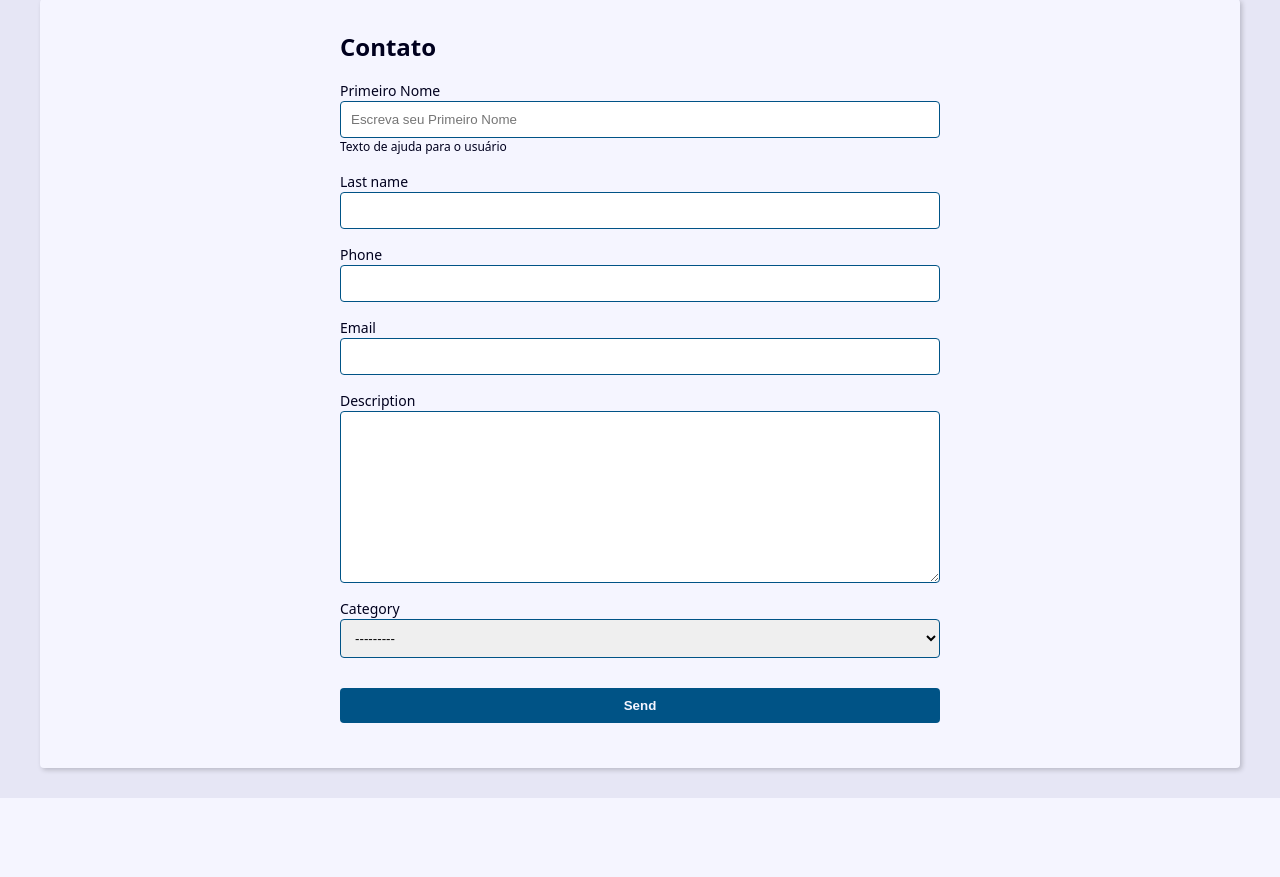
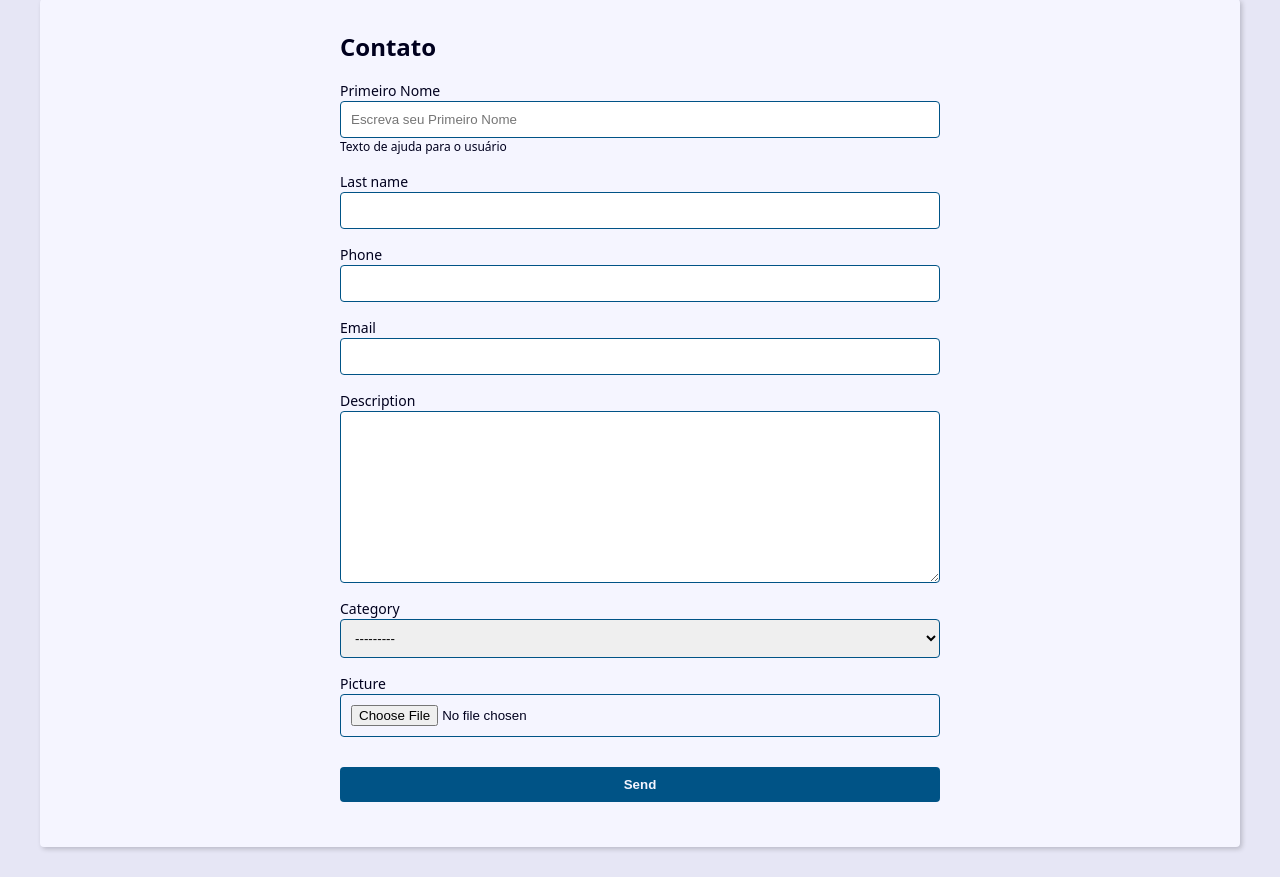
Before and after one commit to AnaVSSCaldeira/agenda, a Django app: page /contact/create/ in a window 1280 px wide. Shown: the part 270-1147 px from the top of the page. Before the commit the page ends 1068 px from the top, so only its background shows below. Run offline with Django 4.2, Linux system fonts and the light colour scheme; data comes from the database, SQL or seed files in the repository; both versions use the stored data as it was after the commit.

Commit message:
add image file in the form

```diff
--- a/contact/forms.py
+++ b/contact/forms.py
@@ -12,17 +12,17 @@ class ContactForm(forms.ModelForm):
             'email',
             'description',
             'category',
+            'picture',
 
         )
-        # Pode mexer do widgets aqui, no __init__ ou criar uma classe própria!
-        # widgets = {
-        #     'first_name': forms.TextInput(
-        #         attrs={
-        #             'class': 'class-a class-b',
-        #             'placeholder': 'Escreva seu primeiro nome'
-        #         }
-        #     )
-        # }
+
+    picture = forms.ImageField(
+        widget=forms.FileInput(
+            attrs={
+                'accept':'image/*',
+            }
+        )
+    )
 
     first_name = forms.CharField(
         widget=forms.TextInput(
@@ -34,14 +34,6 @@ class ContactForm(forms.ModelForm):
         label='Primeiro Nome',
         help_text='Texto de ajuda para o usuário',
     )
-
-    def __init__(self, *args, **kwargs):
-        super().__init__(*args, **kwargs)
-
-        # self.fields['first_name'].widget.attrs.update({
-        #     'class': 'class-a class-b',
-        #     'placeholder': 'Primeiro Nome',
-        # })
 
     def clean(self): #Pode fazer a validação deste jeito
         cleaned_data = self.cleaned_data
@@ -58,20 +50,3 @@ class ContactForm(forms.ModelForm):
             self.add_error('last_name', error)
 
         return super().clean()
-
-    # def clean_first_name(self): #Ou deste jeito
-    #     first_name = self.cleaned_data.get('first_name')
-
-    #     if first_name == 'ABC':
-    #         self.add_error(
-    #             'first_name',
-    #             ValidationError(
-    #                 'MENSAGEM DE ERRO',
-    #                 code='invalid'
-    #             )
-    #         )
-    #         # raise ValidationError(
-    #         #     'Não digite ABC!',
-    #         #     code='invalid',
-    #         # )
-    #     return first_name
--- a/contact/templates/contact/contact.html
+++ b/contact/templates/contact/contact.html
@@ -11,7 +11,11 @@
         <p><b>Created Date:</b> {{ contact.created_date }}</p>
         <p><b>Description:</b> {{ contact.description }}</p>
         <p><b>Category:</b> {{ contact.category.name }}</p>
-
+        {% if contact.picture %}
+            <p>
+                <img src="{{ contact.picture.url }}" alt="{{ contact.first_name }} {{ contact.last_name }}">
+            </p>
+        {% endif %}
         <div class="contact-links">
             <a class="btn btn-link" href="{% url 'contact:update' contact.id %}">Atualizar</a>
 
--- a/contact/templates/contact/create.html
+++ b/contact/templates/contact/create.html
@@ -23,6 +23,12 @@
                     <p class="help-text">{{ field.help_text }}</p>
                 {% endif %}
 
+                {% if field.name == 'picture' and field.value.url %}
+                    <div class="form-group">
+                        <img src="{{ field.value.url }}" alt="">
+                    </div>
+                {% endif %}
+
                 <!-- <input type="text" name="first_name" maxlength="255" id="id_first_name"> -->
             </div>
             {% endfor %}
--- a/contact/views/contact_forms.py
+++ b/contact/views/contact_forms.py
@@ -7,7 +7,7 @@ from contact.models import Contact
 def create(request):
     form_action=reverse('contact:create')
     if request.method == 'POST':
-        form = ContactForm(request.POST)
+        form = ContactForm(request.POST, request.FILES)
         context = {'form': form, 'form_action': form_action}
 
         if form.is_valid():
@@ -29,7 +29,7 @@ def update(request, contact_id):
     contact = get_object_or_404(Contact, pk=contact_id, show=True)
     form_action=reverse('contact:update', args=(contact_id,))
     if request.method == 'POST':
-        form = ContactForm(request.POST, instance=contact)
+        form = ContactForm(request.POST, request.FILES, instance=contact)
 
         context = {'form': form, 'form_action': form_action}
 
```
Also changed, not shown: db.sqlite3, media/pictures/2023/12/p1.jpg (added), media/pictures/2023/12/p2.jpg (added).
